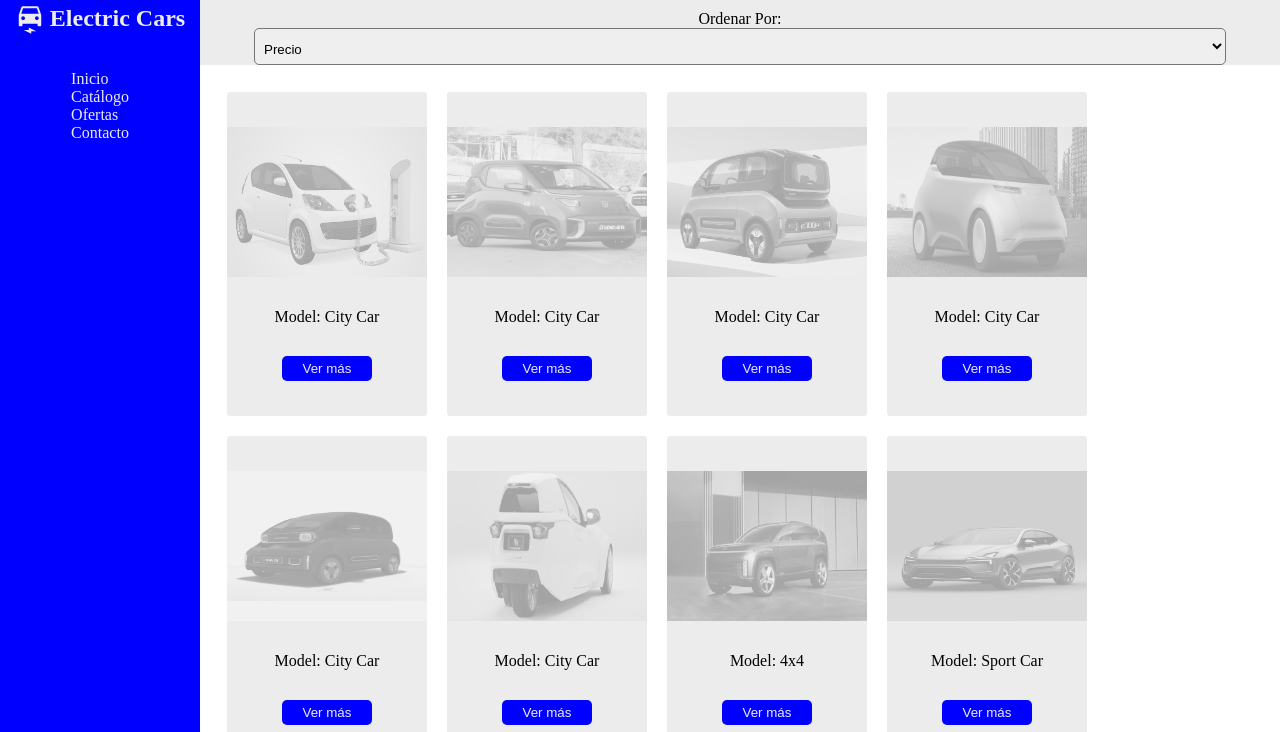
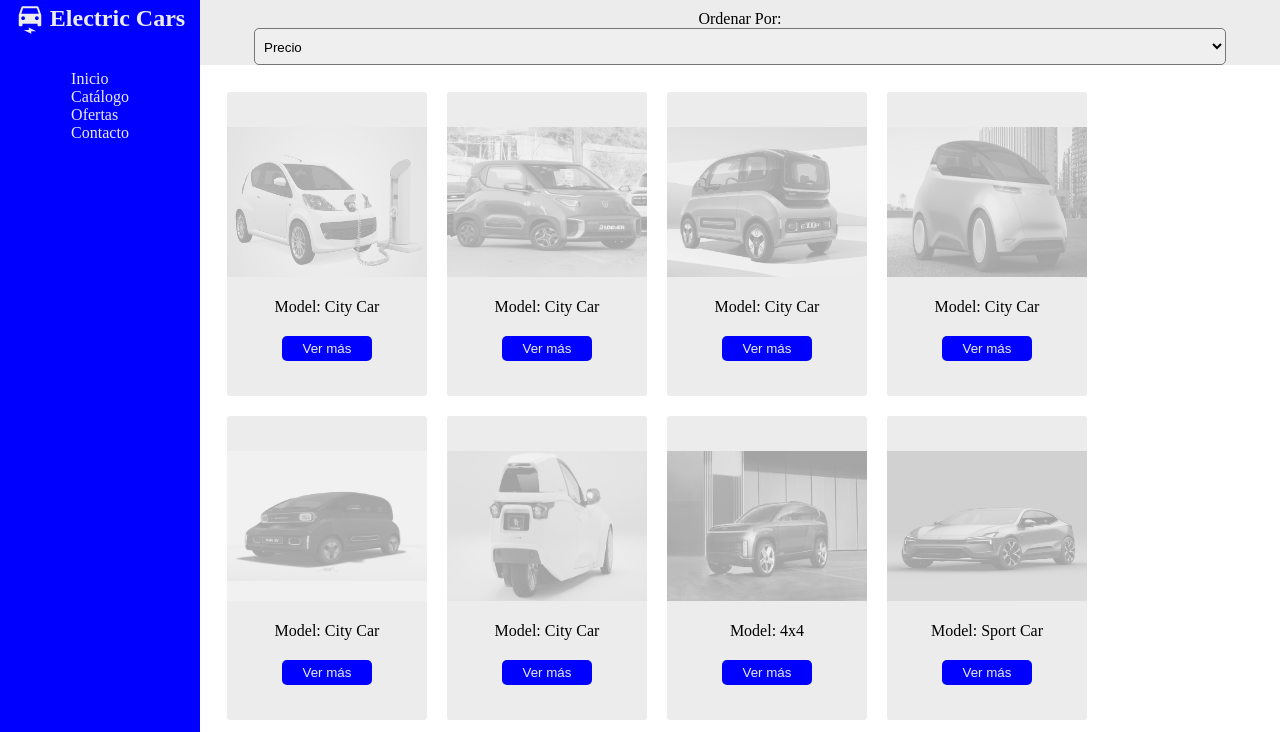
Before and after one commit to gfielstedt/Electric-car-store-Animado, a plain HTML site: page index.html in a window 1280 px wide. Shown: the top 732 px of the page. Drawn offline with Linux system fonts and the light colour scheme.

Commit message:
ajuste gap card

```diff
--- a/assets/css/style.css
+++ b/assets/css/style.css
@@ -55,7 +55,7 @@
   width: 250px;
   height: 55px;
   padding-left: 5px;
-  padding-top: 5px;
+  padding-top: 2px;
   border-radius: 5px;
 }
 .main-section {
@@ -80,7 +80,7 @@
   background-color: #ececec;
   height: fit-content;
   padding: 35px 0;
-  gap: 30px;
+  gap: 20px;
   border-radius: 3px;
   transition: all 10s step-start;
 }
```
